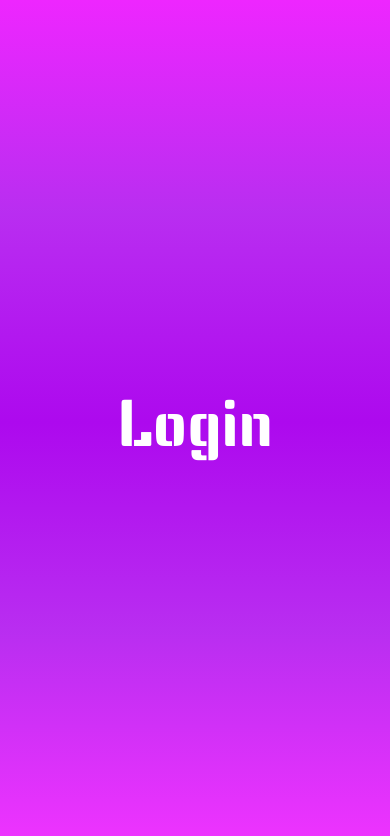
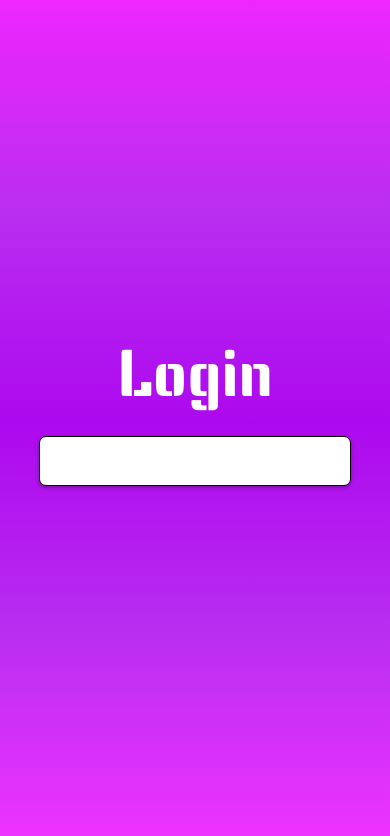
Before and after one commit to D4NL18/gym-tracker, a React Native app: screen / in a window 390 px wide. Shown: the top 836 px of the page. Built offline with nearby package versions, Linux system fonts and the light colour scheme.

Commit message:
[FEAT][Input] - Input básico

```diff
--- a/App.js
+++ b/App.js
@@ -1,9 +1,10 @@
 import { StatusBar } from 'expo-status-bar';
-import { StyleSheet, Text, View } from 'react-native';
+import { StyleSheet } from 'react-native';
 import { useFonts } from 'expo-font';
 import { LinearGradient } from 'expo-linear-gradient';
 
 import Texto from './src/components/Texto/Texto';
+import Input from './src/components/Input/Input';
 
 
 
@@ -28,6 +29,7 @@ export default function App() {
       style={styles.container}
     >
       <Texto texto="Login" tam="Grande" />
+      <Input />
       <StatusBar style="auto" />
     </LinearGradient>
   );
--- /dev/null
+++ b/src/components/Input/Input.js
@@ -0,0 +1,32 @@
+import { Text, TextInput, StyleSheet, Dimensions } from "react-native"
+
+const width = Dimensions.get('window').width;
+const height = Dimensions.get('window').height;
+
+export default function Input(props) {
+
+    return (
+        <TextInput
+            style={styles.input}
+            placeholder={props.placeholder}
+            secureTextEntry={props.tipo == "senha"}
+        />
+    )
+}
+
+const styles = StyleSheet.create({
+    input: {
+        backgroundColor: 'white',
+        width: width * 0.8,
+        height: 50,
+        borderWidth: 1,
+        borderRadius: 7,
+        shadowColor: '#000',
+        shadowOffset: { width: 0, height: 2 },
+        shadowOpacity: 0.3,
+        shadowRadius: 4,
+        elevation: 8,
+        padding: 10,
+        marginVertical: 25
+    },
+});
--- a/src/components/Texto/Texto.js
+++ b/src/components/Texto/Texto.js
@@ -1,11 +1,7 @@
 import {Text, StyleSheet} from "react-native"
 import { useState, useEffect } from "react"
 
-
-
-
-
-export default function TituloGrande(props) {
+export default function Texto(props) {
 
     const [tam, setTam] = useState(24)
 
```
